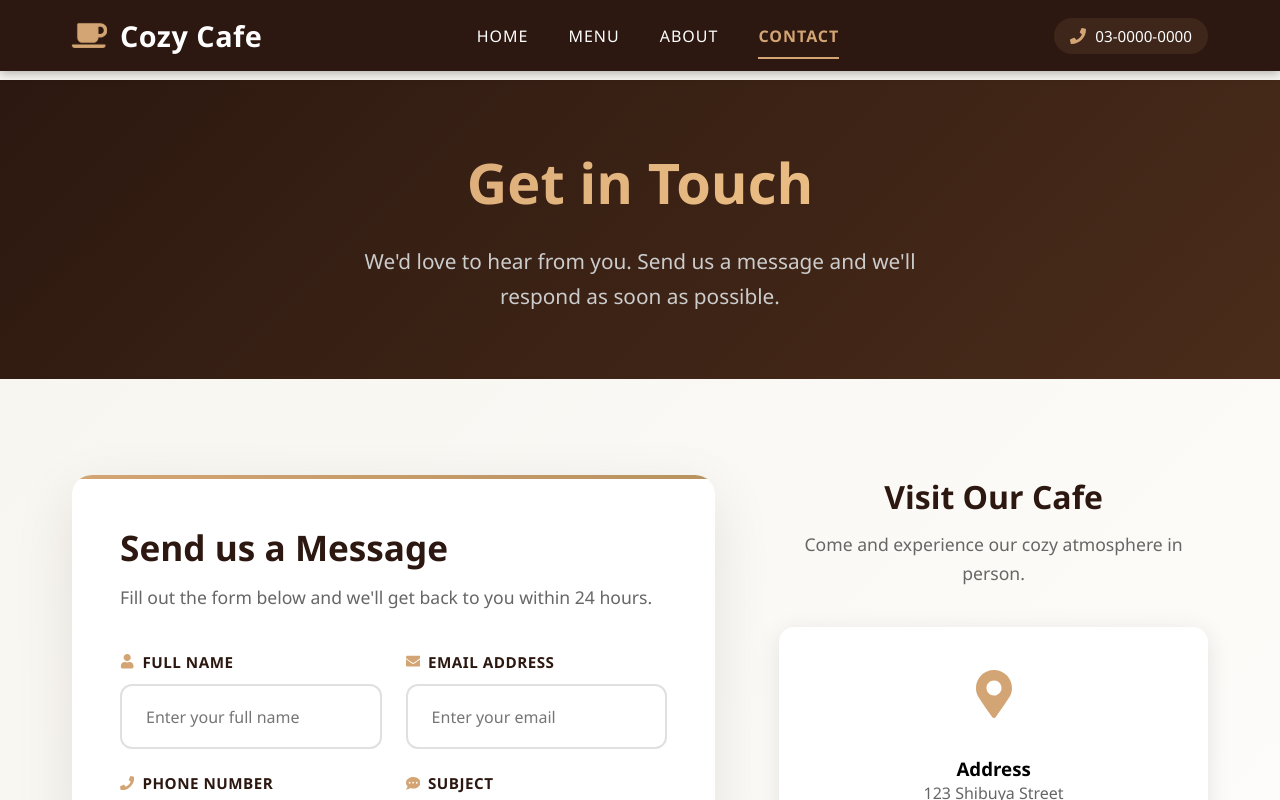
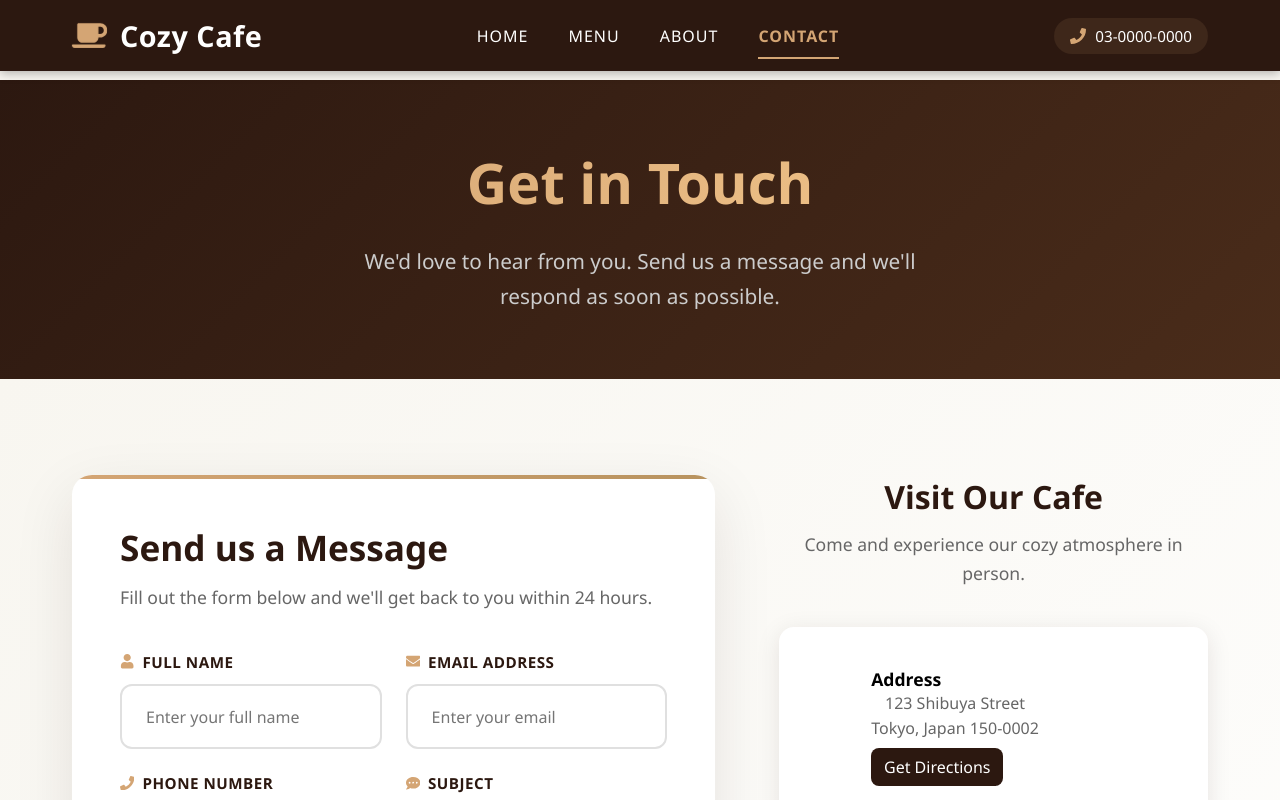
Before and after one commit to rikuto-mikado/cafe-website-react, a React (Create React App) app: page /contact in a window 1280 px wide. Shown: the top 800 px of the page. Built offline with nearby package versions, Linux system fonts and the light colour scheme.

Commit message:
add some code in cotact-element

```diff
--- a/src/pages/Contact/Contact.css
+++ b/src/pages/Contact/Contact.css
@@ -264,3 +264,85 @@
     color: #666;
     line-height: 1.6;
 }
+
+/* Information cards */
+.info-cards {
+    display: flex;
+    flex-direction: column;
+    gap: 1.5rem;
+    margin-bottom: 3rem;
+}
+
+.info-card {
+    display: flex;
+    flex-direction: flex-start;
+
+}
+
+.info-icon {
+    width: 60px;
+    height: 60px;
+    background-color: linear-gradient(135deg, #d4a574, #b8935f);
+    border-radius: 50%;
+    display: flex;
+    align-items: center;
+    justify-content: center;
+    font-size: 1.5rem;
+    color: #fff;
+    flex-shrink: 0;
+}
+
+.info-content {
+    display: flex;
+    flex-direction: column;
+    align-items: flex-start;
+
+}
+
+.info-content {
+    flex: 1;
+}
+
+.info-card-title {
+    font-size: 1.1rem;
+}
+
+.info-text {
+    font-size: 1rem;
+}
+
+.info-link {
+    background-color: #2c1810;
+    color: #fff;
+    transform: translateY(-2px);
+    box-shadow: 0 6px 20px rgba(255, 255, 255, 0.3);
+    padding: 0.5rem 0.8rem;
+    border-radius: 8px;
+    cursor: pointer;
+    transition: all 0.3s ease;
+    position: relative;
+    overflow: hidden;
+    text-decoration: none;
+}
+
+.info-link::before {
+    content: '';
+    position: absolute;
+    top: 0;
+    left: -100%;
+    width: 100%;
+    height: 100%;
+    background: linear-gradient(90deg, transparent, rgba(255,255,255,0.2), transparent);
+    transition: left 0.5s;
+}
+
+.info-link:hover::before {
+    left: 100%;
+}
+
+.info-link:hover {
+    background-color: #2c1810;
+    color: #fff;
+    border-color: #fff;
+    transform: translateY(-2px);
+}
--- a/src/pages/Home/Home.css
+++ b/src/pages/Home/Home.css
@@ -383,7 +383,7 @@
 }
 
 .add-to-cart-btn:hover {
-    transform: translateY(-2px);
+    transform: translateX(2px);
     box-shadow: 0 5px 15px rgba(212, 165, 116, 0.4);
 }
 
```
